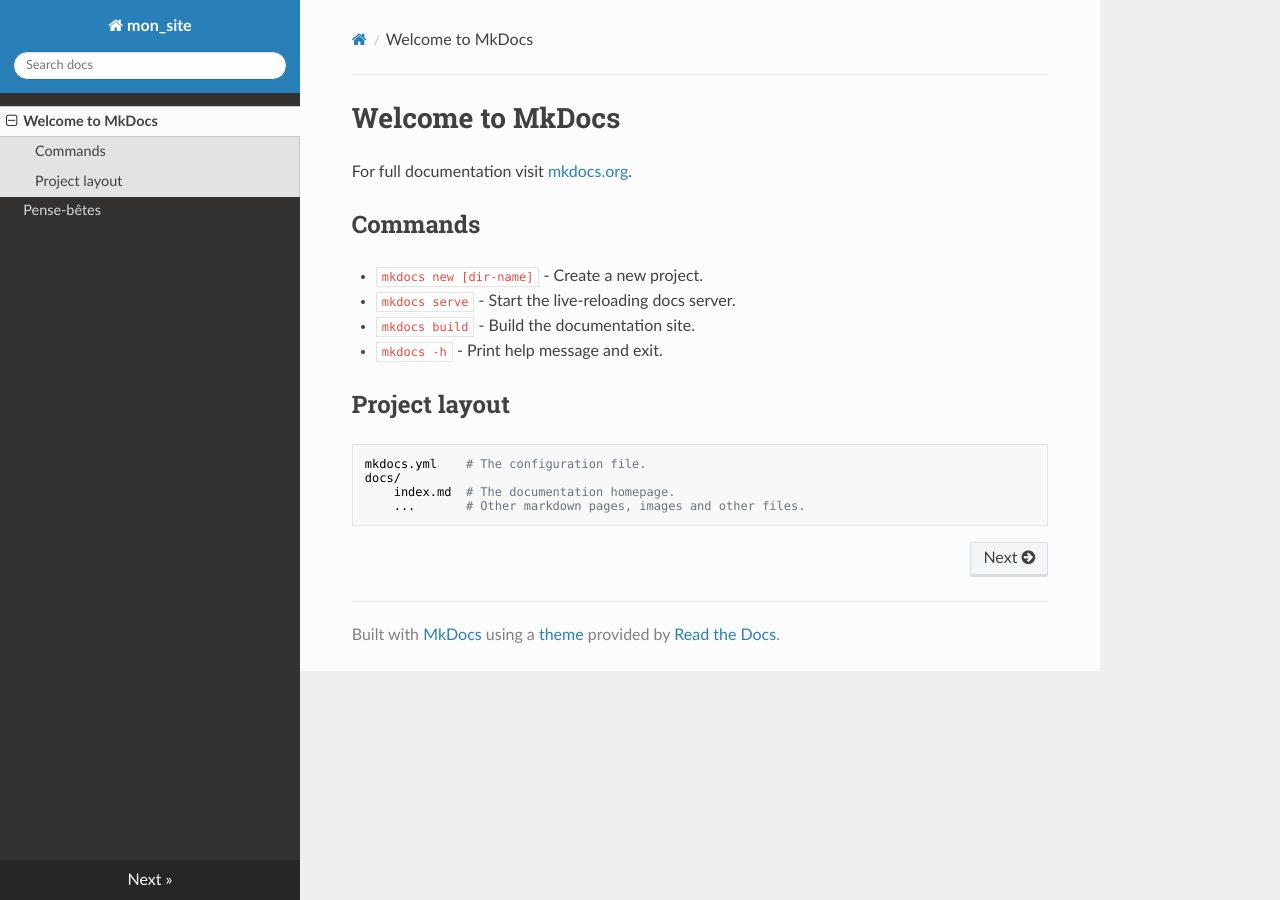
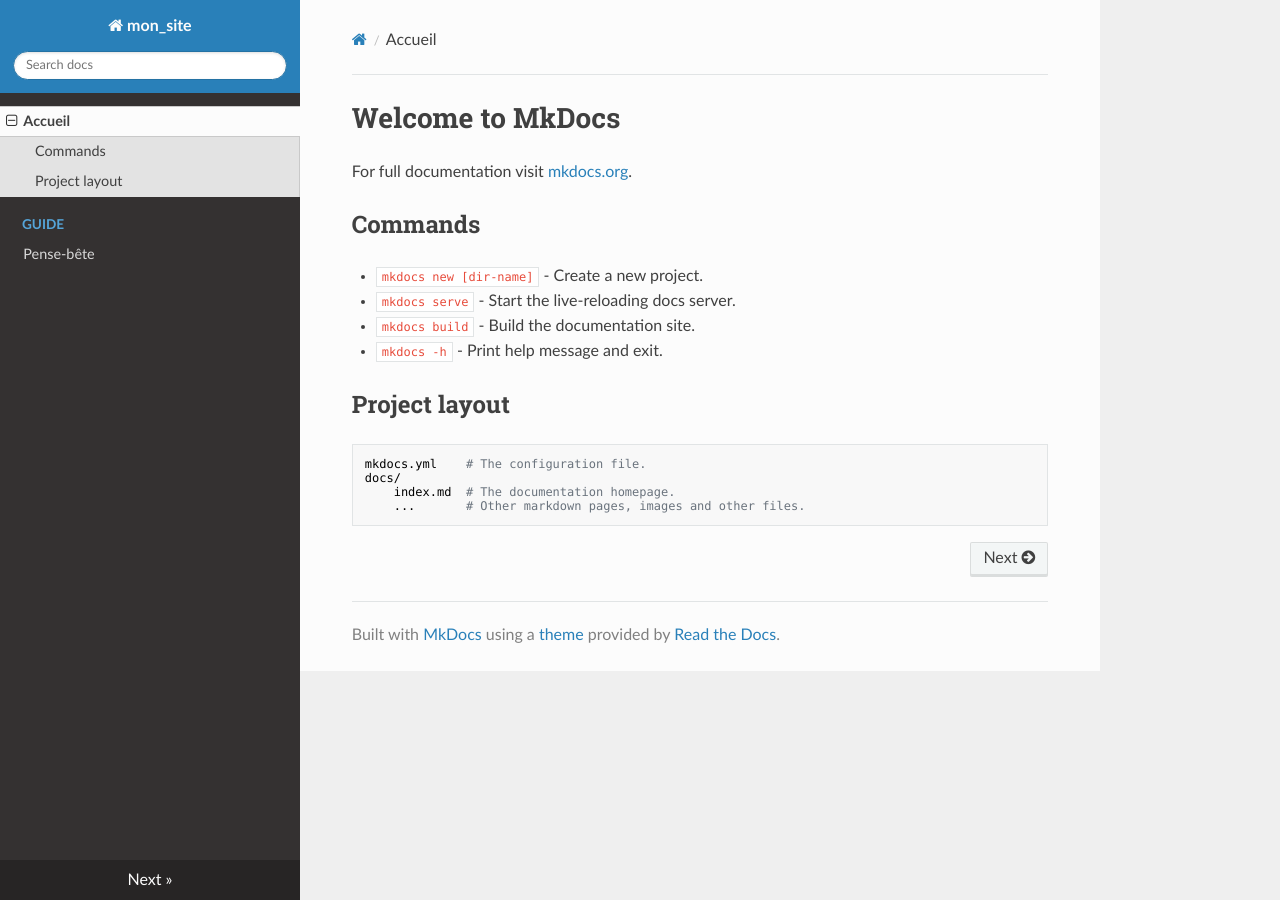
Before and after one commit to dish67/yst_site_mkdocs, an MkDocs documentation site: the page built from docs/index.md, in a window 1280 px wide. Built offline with MkDocs 1.6.1, drawn with Linux system fonts in a browser that asks for light colours; nearby versions of some CDN libraries; some of the changed lines change nothing that is shown.

Commit message:
changer l'architecture

```diff
--- a/mkdocs.yml
+++ b/mkdocs.yml
@@ -8,3 +8,13 @@
   name: readthedocs # mkdocs
 
 ## Architecture
+nav:
+  - Accueil: index.md
+  - Guide:
+    - Pense-bête: pense_bete.md
+
+## Extensions
+markdown_extensions:
+  - toc:
+      permalink: true
+      baselevel: 1
```
